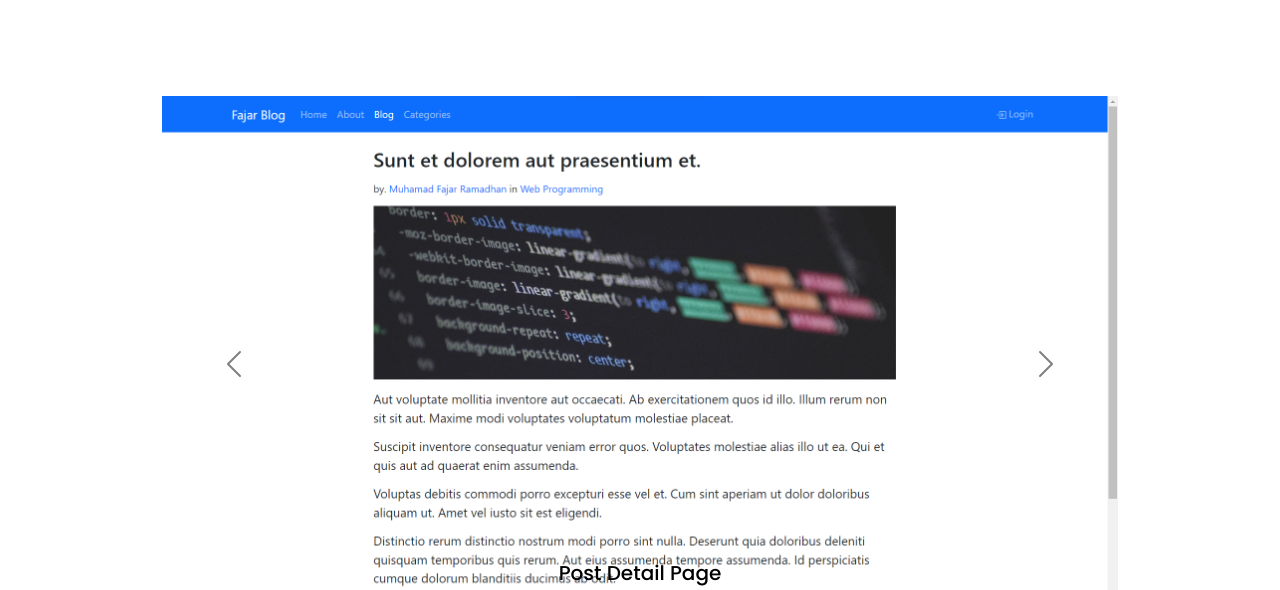
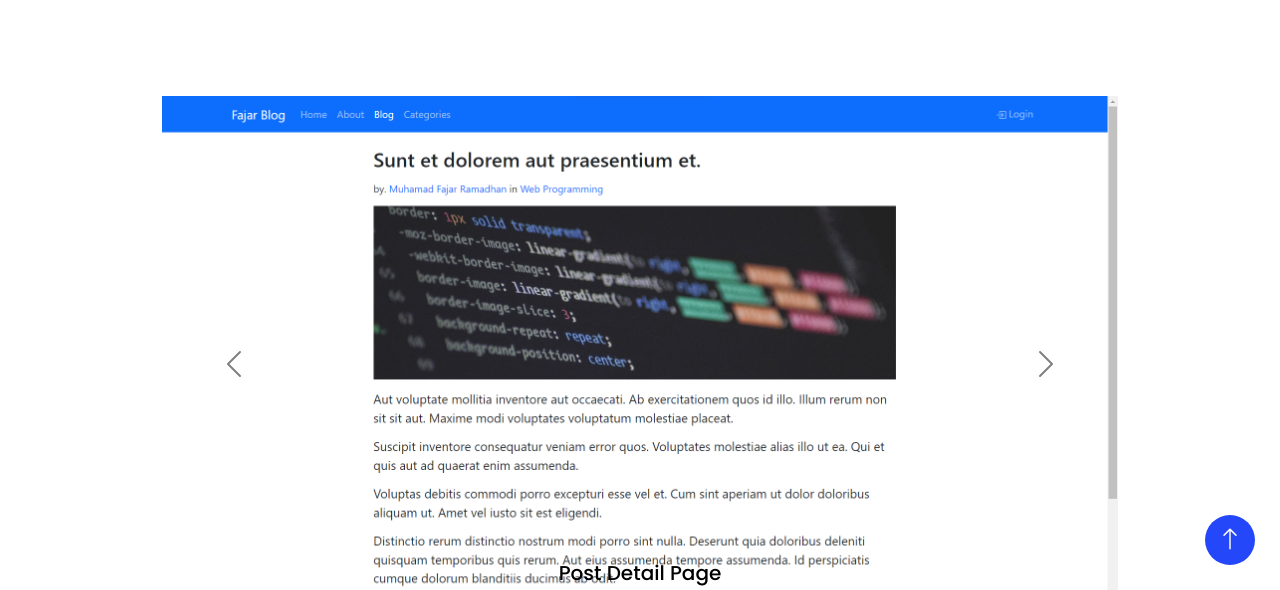
Before and after one commit to fjarmdhn/fjarmdhn.github.io, a plain HTML site: page blog.html in a window 1280 px wide. Shown: the part 210-800 px from the top of the page. Drawn offline with nearby package versions, Linux system fonts and the light colour scheme.

Commit message:
update asli

```diff
--- a/blog.html
+++ b/blog.html
@@ -38,6 +38,14 @@
         </div>
       </div>
     </nav>
+
+    <div class="up">
+      <ul>
+        <li data-aos="fade-up" data-aos-delay="100">
+          <a href="#" id="scrollToTop"><i class="bi bi-arrow-up"></i></a>
+        </li>
+      </ul>
+    </div>
 
     <section class="portfolio" id="portfolio">
       <div class="container">
```
Also changed, not shown: pengaduan.html (+8 -0 lines), serviceac.html (+8 -0 lines), webprofil.html (+8 -0 lines).
